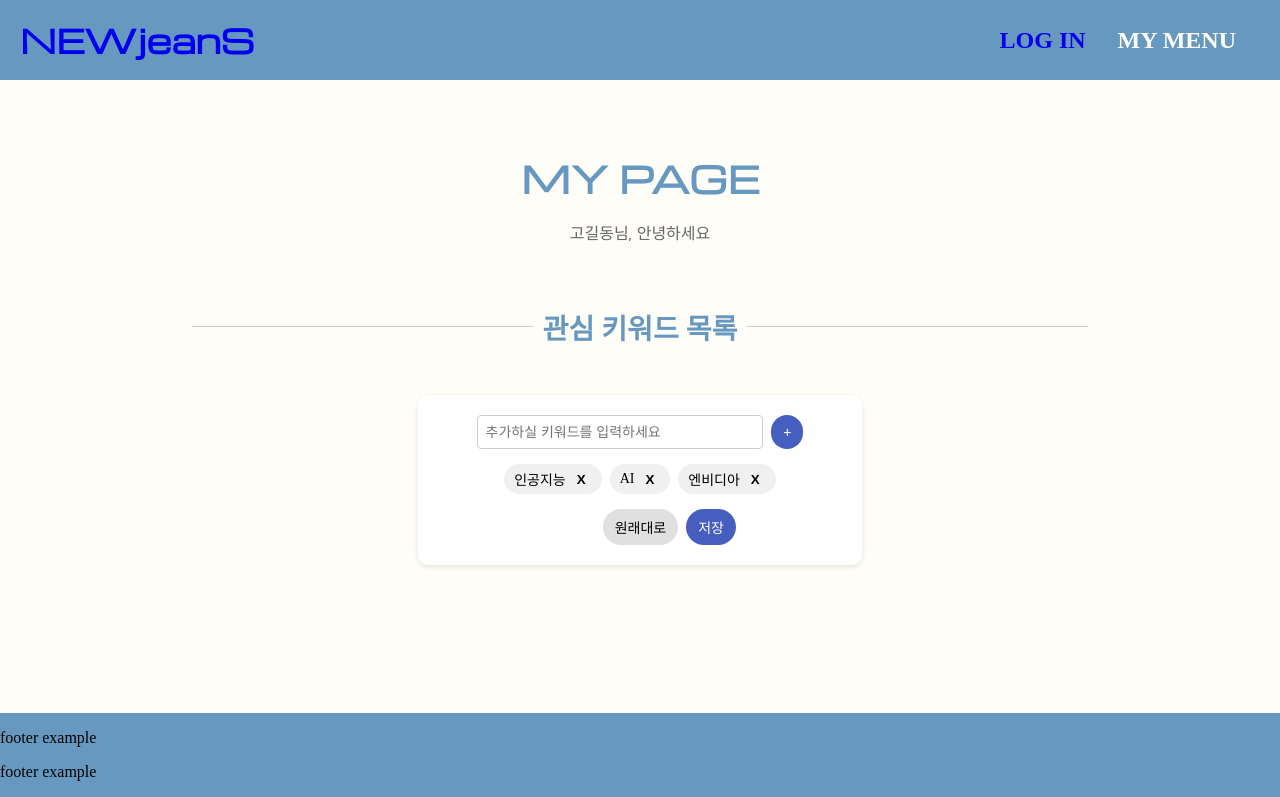
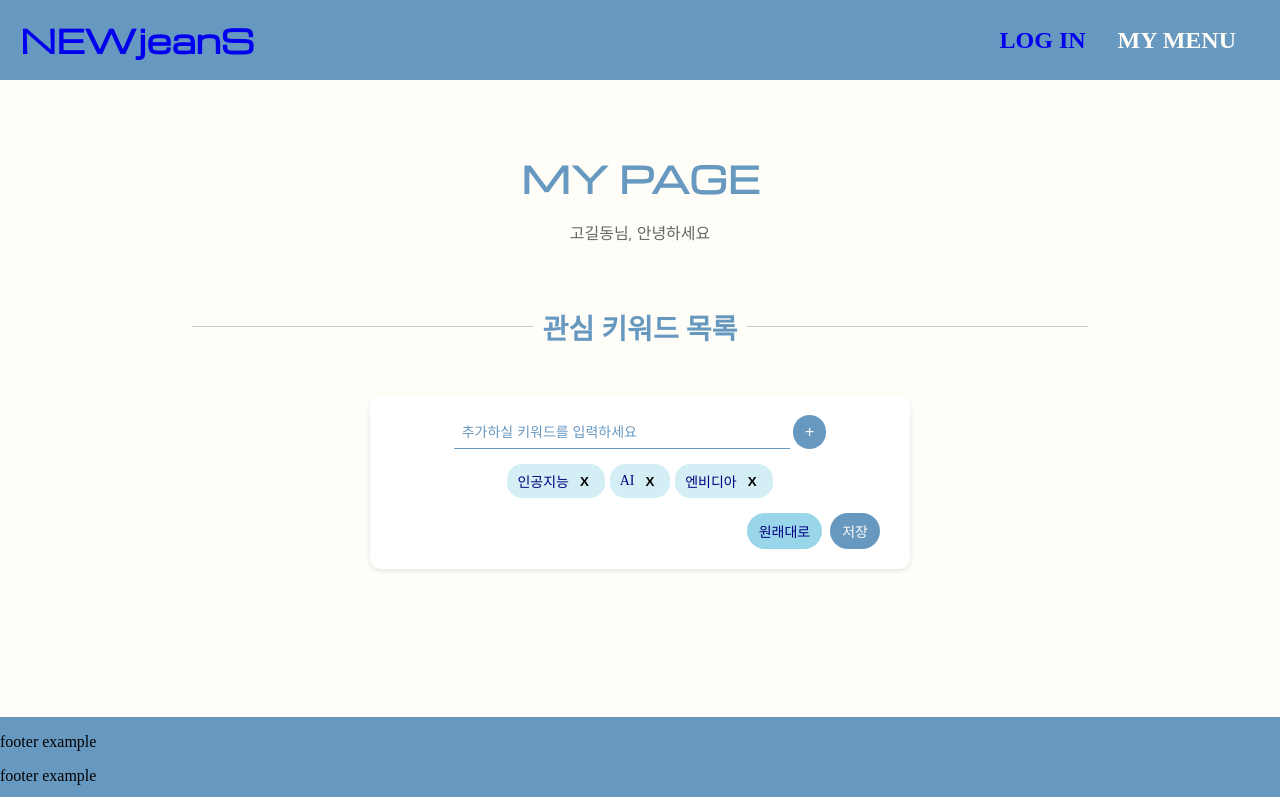
Before and after one commit to lg-cns-am-1-mini6/FE, a React (Vite) app in the folder news_app/: page /MypageKeyword in a window 1280 px wide. Shown: the top 797 px of the page. Built offline with nearby package versions, Linux system fonts and the light colour scheme.

Commit message:
design: 키워드페이지 디자인 적용

```diff
--- a/news_app/src/components/Login.jsx
+++ b/news_app/src/components/Login.jsx
@@ -25,7 +25,6 @@ export default function Login() {
         <h1>LOG IN</h1>
         <p>소셜 계정으로 로그인할 수 있습니다</p>
       </header>
-      <br />
       <div className="loginbox">
         <div className="login-buttons">
           <button onClick={kakaoLogin}>카카오 계정 로그인</button>
--- a/news_app/src/components/MypageKeyword.css
+++ b/news_app/src/components/MypageKeyword.css
@@ -18,12 +18,16 @@
 
 .keyword-box {
   background-color: #fff;
-  width: 30%;
+  width: 30rem;
   margin: 20px auto;
   padding: 20px 30px;
   border-radius: 10px;
   box-shadow: 0 2px 5px rgba(0, 0, 0, 0.1);
   text-align: center;
+
+  display: flex;
+  flex-direction: column;
+  justify-content: space-between;
 }
 
 .keyword-box h3 {
@@ -56,18 +60,18 @@
 .keyword-add input {
   padding: 8px;
   font-size: 14px;
-  border: 1px solid #ccc;
-  border-radius: 4px;
-  width: 70%;
+  border: none;
+  border-bottom: 1px solid var(--main-color);
+  width: 20rem;
+  margin-right: 0.2rem;
 }
 
 .keyword-add button {
   padding: 8px 12px;
-  margin-left: 8px;
   border: none;
-  border-radius: 40px;
-  font-size: 14px;
-  background-color: #465fbf;
+  border-radius: 2rem;
+  font-size: 1rem;
+  background-color: var(--main-color);
   color: white;
   cursor: pointer;
 }
@@ -76,16 +80,18 @@
   display: flex;
   flex-wrap: wrap;
   justify-content: center;
-  gap: 8px;
+  gap: 0.3rem;
+  color: navy;
 }
 
 .keyword-item {
   display: flex;
   align-items: center;
-  background-color: #f0f0f0;
+  background-color: var(--light-2-color);
   padding: 5px 10px;
   border-radius: 15px;
   font-size: 14px;
+  height: 1.5rem;
 }
 
 .keyword-item button {
@@ -99,6 +105,7 @@
 .keyword-buttons {
   margin-top: 15px;
   display: flex;
+  min-width: 100%;
   justify-content: flex-end;
 }
 
@@ -112,12 +119,23 @@
 }
 
 .keyword-buttons button:first-child {
-  background-color: #e0e0e0;
+  background-color: var(--light-color);
+  color: navy;
+}
+
+.keyword-buttons button:first-child:active {
+  background-color: var(--main-color);
+  color: var(--main-bg-color);
 }
 
 .keyword-buttons button:last-child {
-  background-color: #465fbf;
-  color: white;
+  background-color: var(--main-color);
+  color: var(--main-bg-color);
+}
+
+.keyword-buttons button:last-child:active {
+  background-color: var(--light-color);
+  color: navy;
 }
 
 .no_contents {
@@ -125,3 +143,12 @@
   margin-top: 20px;
   color: #888;
 }
+
+.keyword-add input {
+  outline: none;
+  color: var(--main-color);
+}
+
+.keyword-add input::placeholder {
+  color: var(--main-color);
+}
--- a/news_app/src/components/MypageScrap.css
+++ b/news_app/src/components/MypageScrap.css
@@ -41,8 +41,6 @@
 
 /* 카드 스타일 */
 .card-box {
-  /* position: relative; */
-  /* 삭제버튼 위치를 위한 relative 설정 */
   background-color: #e8edf7;
   padding: 10px 20px;
   border-radius: 10px;
@@ -92,8 +90,7 @@
   cursor: pointer;
 }
 
-/* 하단 원래대로 / 수정사항 저장 버튼 */
-.keyword-buttons {
+.scrap-buttons {
   margin-top: 15px;
   display: flex;
   justify-content: flex-end;
@@ -102,7 +99,7 @@
   margin-right: auto;
 }
 
-.keyword-buttons button {
+.scrap-buttons button {
   padding: 8px 12px;
   margin-left: 8px;
   border: none;
@@ -111,11 +108,11 @@
   cursor: pointer;
 }
 
-.keyword-buttons button:first-child {
+.scrap-buttons button:first-child {
   background-color: #e0e0e0;
 }
 
-.keyword-buttons button:last-child {
+.scarp-buttons button:last-child {
   background-color: #465fbf;
   color: white;
 }
--- a/news_app/src/components/MypageScrap.jsx
+++ b/news_app/src/components/MypageScrap.jsx
@@ -130,7 +130,7 @@ export default function MypageScrap() {
       </div>
 
       {/* 페이지 하단 우측의 원래대로 / 수정사항 저장 버튼 */}
-      <div className="keyword-buttons">
+      <div className="scrap-buttons">
         <button onClick={resetList}>원래대로</button>
         <button onClick={saveChanges}>수정사항 저장</button>
       </div>
--- a/news_app/src/components/NewsSearch.css
+++ b/news_app/src/components/NewsSearch.css
@@ -17,7 +17,7 @@
 .search-box {
   margin: 1rem auto;
   height: 1.8rem;
-  width: 70%;
+  width: 65%;
   background-color: var(--light-2-color);
   border-radius: 2rem;
   display: flex;
@@ -59,7 +59,7 @@
 .news-card {
   display: flex;
   justify-content: space-between;
-  width: 70%;
+  width: 65%;
   padding: 1.2rem;
   background: var(--light-2-color);
   border-radius: 1rem;
```
